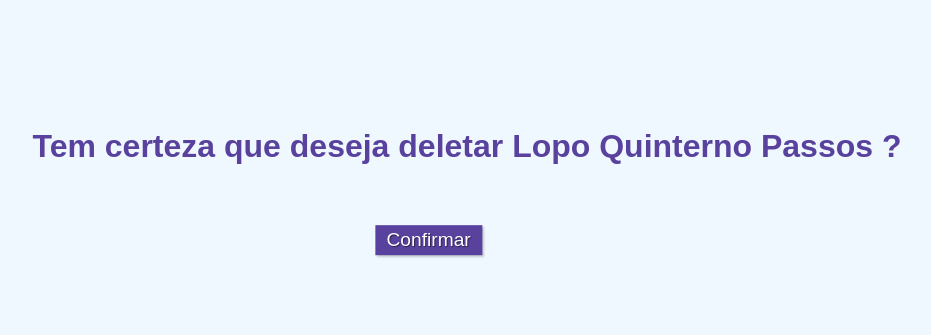
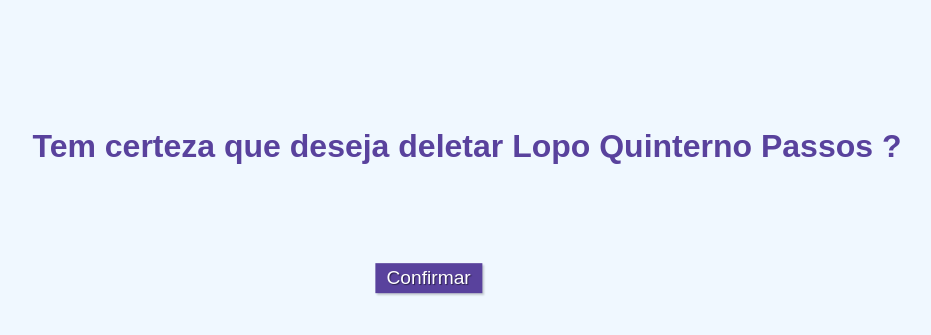
Before and after one commit to PedroOrPeter/TestePraticoDjango, a Django app: page /delete/25/ in a window 1280 px wide. Shown: the top 335 px of the page, without its empty margins (173-1104 px from the left). Run offline with Django 4.2, Linux system fonts and the light colour scheme; data comes from the database, SQL or seed files in the repository.

Commit message:
Correção botão de Deletar pag Delete

```diff
--- a/registroClientes/templates/deletarCliente.html
+++ b/registroClientes/templates/deletarCliente.html
@@ -6,6 +6,12 @@
     <title>Title</title>
     <link rel="stylesheet" href="{% static 'css/delete.css' %}">
 
+    <style>
+        button {
+            margin-top: 2em;
+        }
+
+    </style>
 </head>
 <body>
     <form method="post">
```
